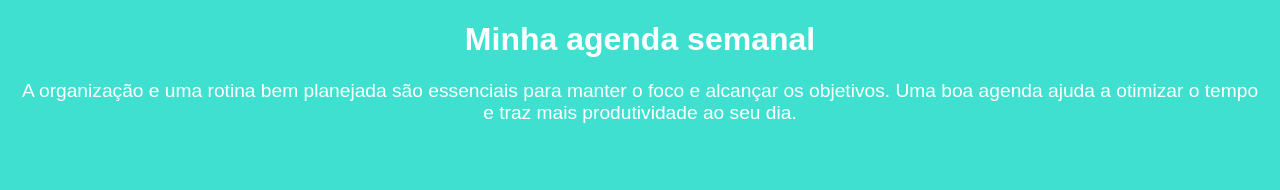
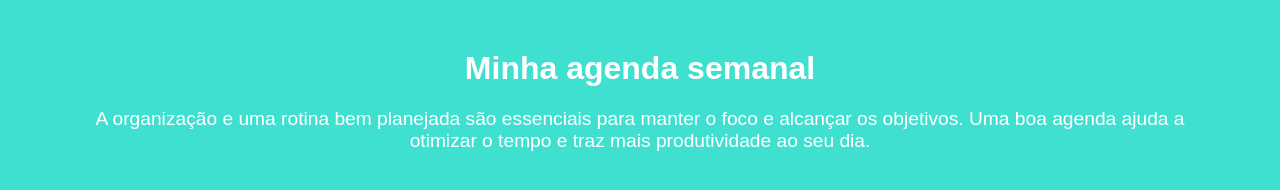
Before and after one commit to lefarage/Revis-o-3B-2025, a plain HTML site: page index.html in a window 1280 px wide. Drawn offline with Linux system fonts and the light colour scheme.

Commit message:
container

```diff
--- a/index.html
+++ b/index.html
@@ -7,8 +7,11 @@
     <link rel="stylesheet" href="style.css">
 </head>
 <body>
-    <h1>Minha agenda semanal</h1>
-    <p>A organização e uma rotina bem planejada são essenciais para manter o foco e alcançar os objetivos. Uma boa agenda ajuda a otimizar o tempo e traz mais produtividade ao seu dia.</p>
+    <div class="container">
+        <h1>Minha agenda semanal</h1>
+        <p>A organização e uma rotina bem planejada são essenciais para manter o foco e alcançar os objetivos. Uma boa agenda ajuda a otimizar o tempo e traz mais produtividade ao seu dia.</p>
+
+    </div>
 
 </body>
 </html>
--- a/style.css
+++ b/style.css
@@ -4,6 +4,9 @@ body {
     text-align: center;
     margin: 0;
     padding: 0;
+}
+.container {
+    margin: 50px;
 }
 
 h1 {
```
